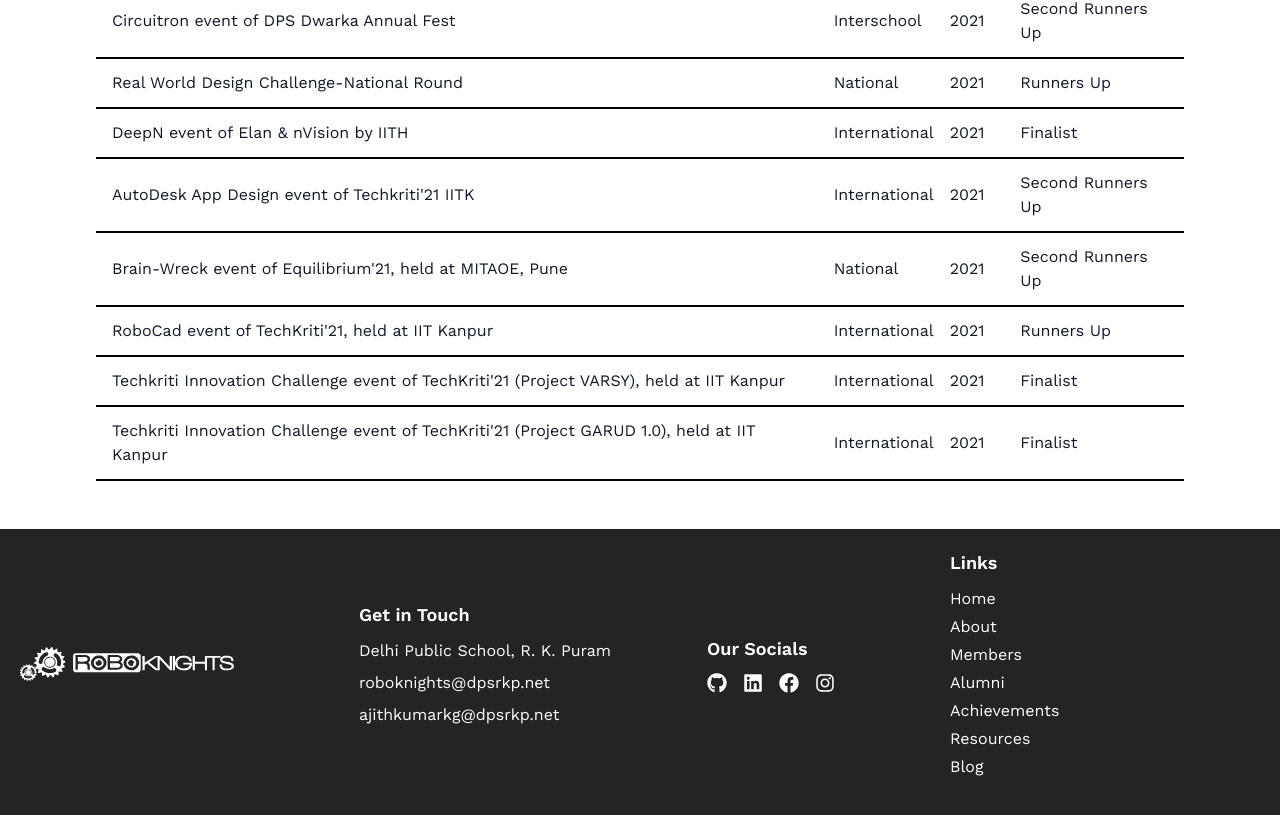
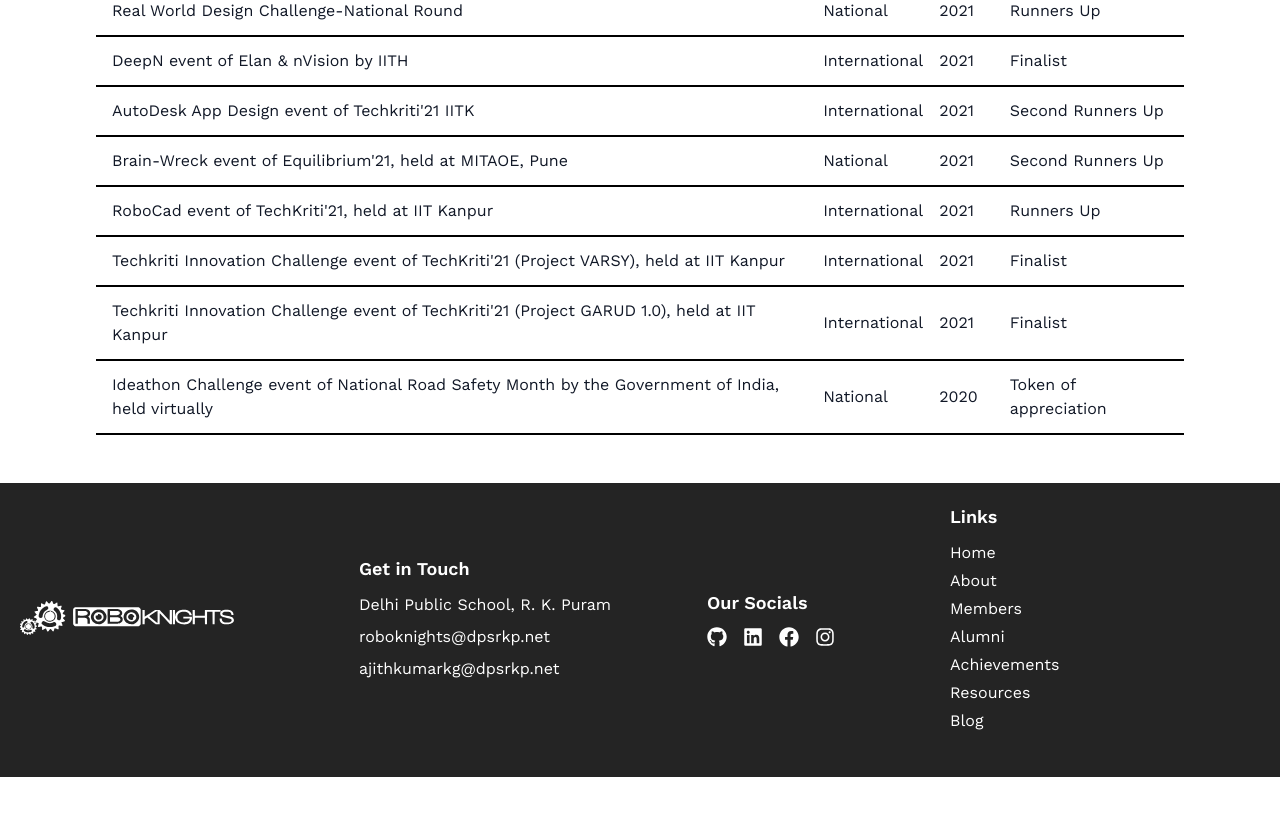
Before and after one commit to RoboKnights-Clan/RoboKnights-Clan.github.io, a Next.js app: page /achievements in a window 1280 px wide. Shown: the part 851-1666 px from the top of the page. After the commit the page ends 1628 px from the top, so only its background shows below. Built offline with nearby package versions, Linux system fonts and the light colour scheme.

Commit message:
Update achievements.ts

```diff
--- a/data/achievements.ts
+++ b/data/achievements.ts
@@ -102,4 +102,11 @@ export const achievements = [
     year: "2021",
     prize: "Finalist",
   },
+    {
+    competition:
+      "Ideathon Challenge event of National Road Safety Month by the Government of India, held virtually",
+    level: "National",
+    year: "2020",
+    prize: "Token of appreciation",
+  },
 ];
```
